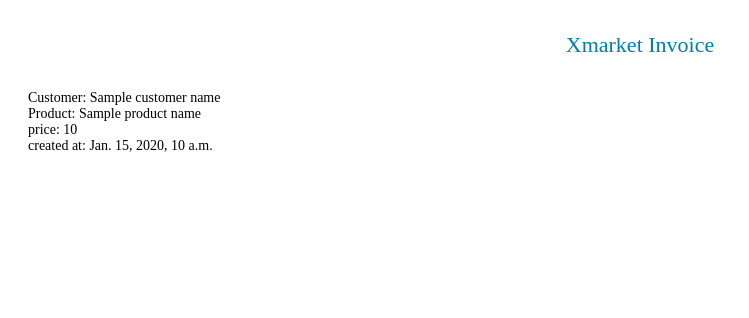
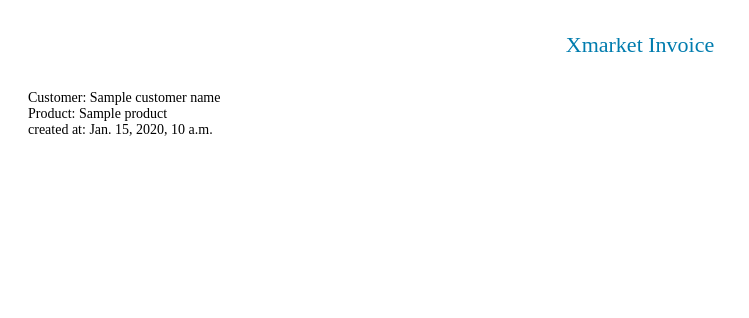
Before and after one commit to AmiraAbdelhalim/supermarket, a Django app: template supermarket_app/template/pdf/invoice_pdf.html in a window 1280 px wide. Shown: the top 318 px of the page, without its empty margins (0-749 px from the left). Run offline with Django 3.2, Linux system fonts and the light colour scheme; tables that the repository leaves empty hold one stand-in row (values such as "Sample post"); the template is opened without the code that fills it: values that come from a table or form of the project are taken from there, most other values are stand-ins (such as "Sample title", 1, 10 or a date in 2020).

Commit message:
add many to many relation to invoice

```diff
--- a/supermarket_app/models.py
+++ b/supermarket_app/models.py
@@ -28,7 +28,7 @@
 
 class Invoice(models.Model):
     customer_id = models.ForeignKey(Customer, on_delete=models.CASCADE)
-    product_id = models.ForeignKey(Product, on_delete=models.CASCADE)
+    products = models.ManyToManyField(Product)
     shipping_address = models.TextField(max_length=200)
     created_on = models.DateTimeField(auto_now_add=True)
 
--- a/supermarket_app/template/pdf/invoice_pdf.html
+++ b/supermarket_app/template/pdf/invoice_pdf.html
@@ -44,8 +44,11 @@
         <div>
         <div class='details'>
             Customer: {{customer_name}} <br/>
-            Product:  {{product_name}}<br/>
-            price: {{price}}<br/>
+            Product:
+            {% for product in products.all%}
+            {{product.name}}
+            {%endfor%}<br/>
+            <!-- price: {{price}}<br/> -->
             created at: {{date}}
             <hr class='hrItem' />
         </div>
--- a/supermarket_app/urls.py
+++ b/supermarket_app/urls.py
@@ -9,7 +9,7 @@
     path('customers/', views.CustomerList, name='customers'),
     path('products/', views.ProductList, name='products'),
     path('invoices/', views.InvoiceList, name='invoices'),
-    path('invoices/pdf/<id>', views.GeneratePdf.as_view(), name='invoice_pdf'),
+    path('pdf/<id>', views.GeneratePdf.as_view(), name='invoice_pdf'),
 
 
 
--- a/supermarket_app/views.py
+++ b/supermarket_app/views.py
@@ -29,12 +29,13 @@
 
 class GeneratePdf(View):
     def get(self, request, id, *args, **kwargs):
+        p = []
         invoice = Invoice.objects.get(id = id)
         data = {
             'id': invoice.id,
             'customer_name': invoice.customer_id.name,
-            'product_name': invoice.product_id.name,
-            'price': invoice.product_id.price,
+            'products': invoice.products,
+            # 'price': invoice.product_id.price,
             'date':invoice.created_on
         }
         pdf = render_to_pdf('pdf/invoice_pdf.html', data)
```
Also changed, not shown: supermarket_app/template/invoice.html (+6 -4 lines), supermarket_app/migrations/0005_auto_20200922_1533.py (added).
